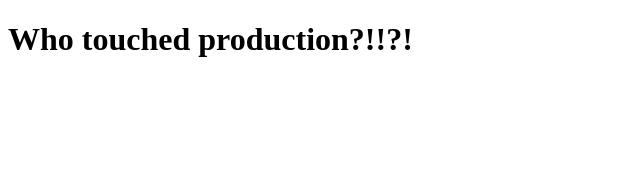
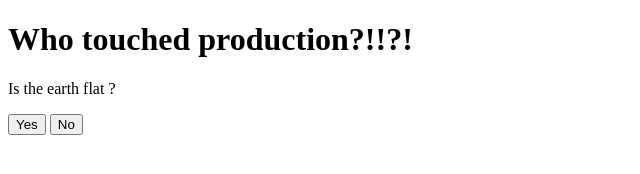
Before and after one commit to leandrorh21/lanewayteamgroup, a plain HTML site: page index.html in a window 1280 px wide. Shown: the whole page, without its empty margins (0-640 px from the left). Drawn offline with nearby package versions, Linux system fonts and the light colour scheme.

Commit message:
Update index.html

```diff
--- a/index.html
+++ b/index.html
@@ -12,6 +12,19 @@
 		<script>window.jQuery || document.write('<script src="js/jquery.min.js"><\/script>')</script>
 
     <h1>Who touched production?!!?!</h1>
+
+
+    <form>
+    <p>Is the earth flat ?</p>
+    <button>Yes</button>
+    <button>No</button>
+    </form>
+
+
+
+
+
+
 	</body>
 
 </html>
```
